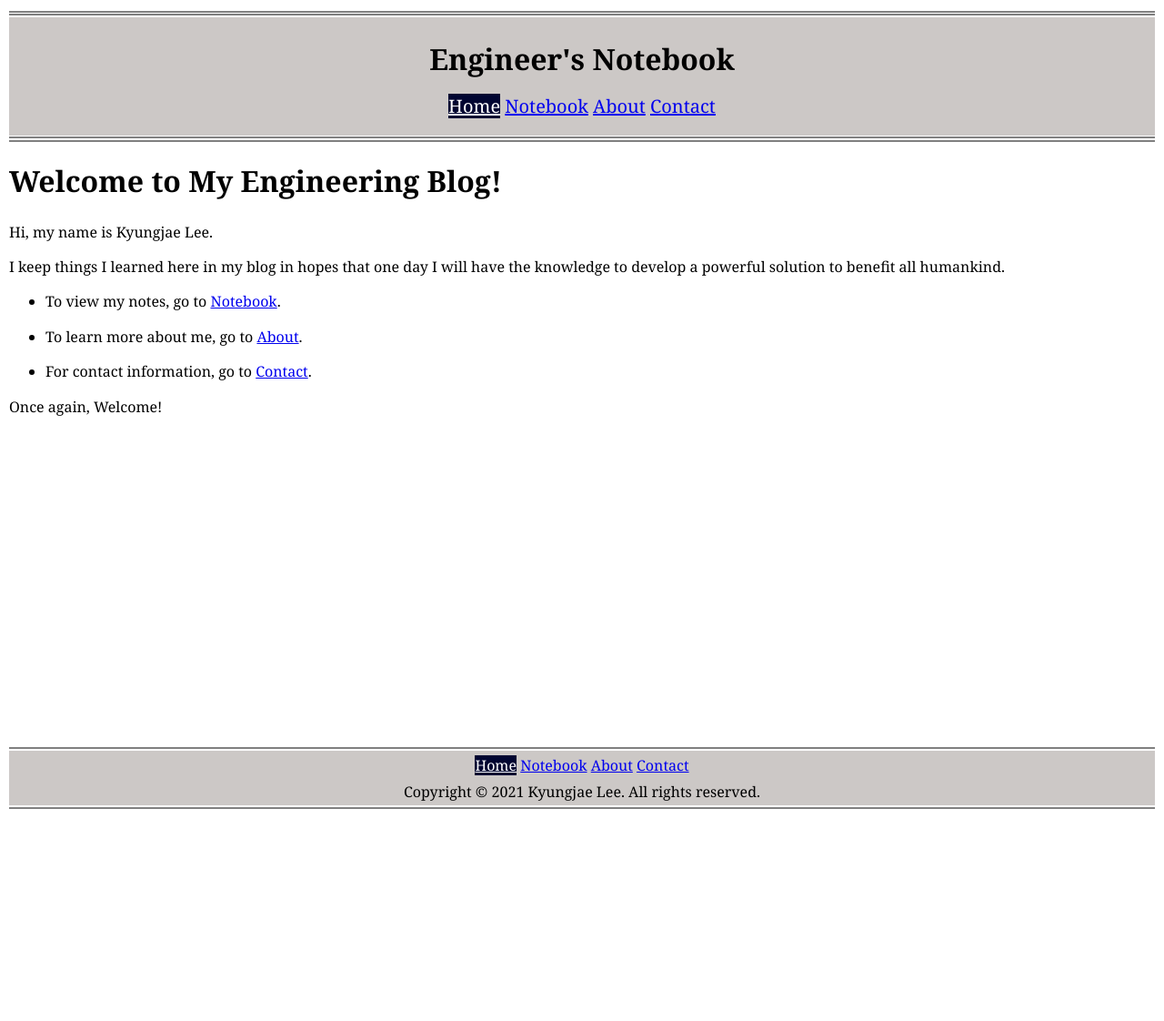
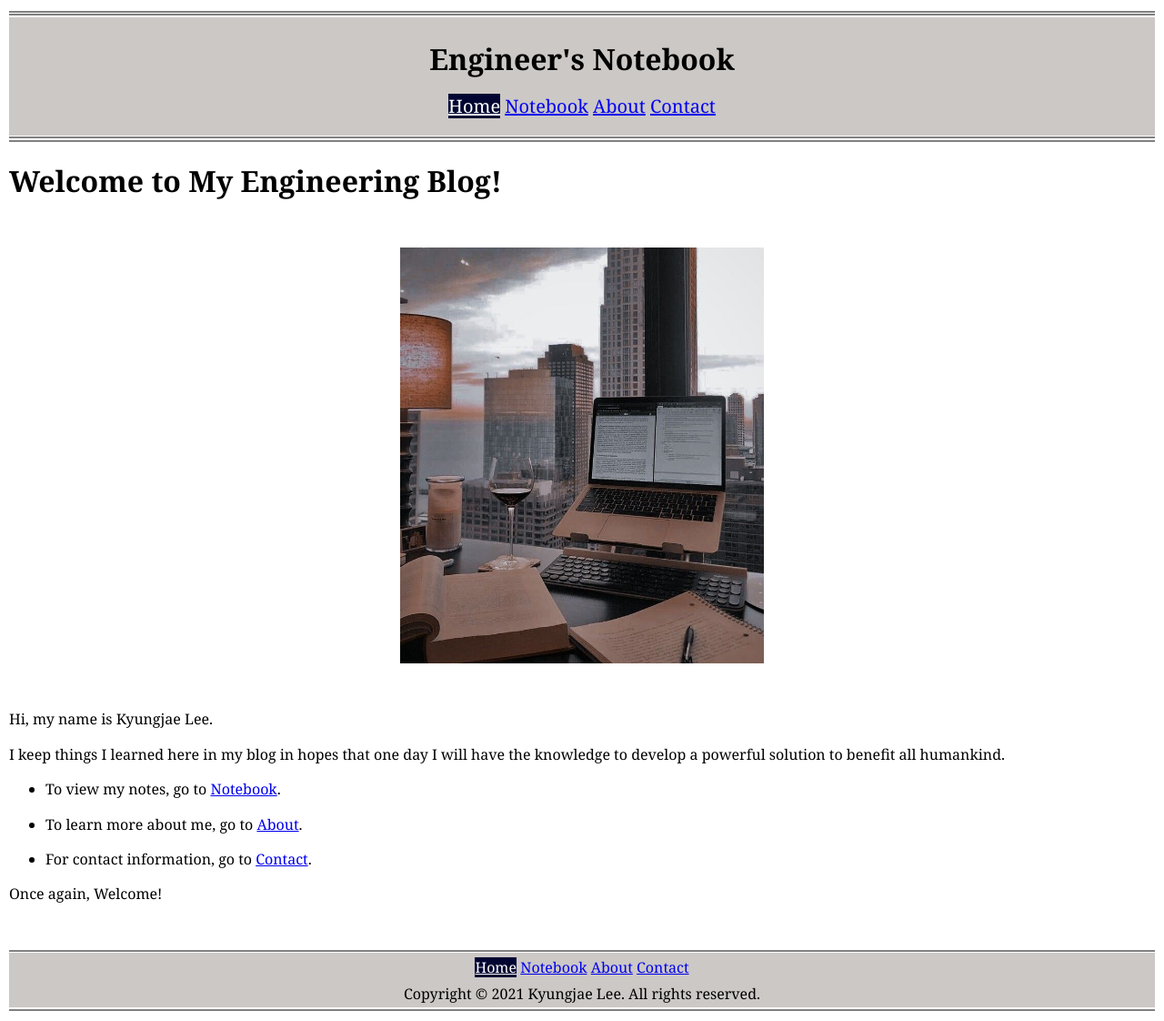
Before and after one commit to kyungjae-lee/kyungjae-lee.github.io, a Jekyll site: the page built from index.html, in a window 1280 px wide. Shown: the whole page at 91% size. Built offline with Jekyll 4.4.1, drawn with Linux system fonts in a browser that asks for light colours; before the commit the page ends 900 px from its top, so only the background shows below that.

Commit message:
Update 'index.html', add wallpaper to the main page

```diff
--- a/index.html
+++ b/index.html
@@ -4,6 +4,9 @@ titleAfter: Kyungjae's Engineering Blog
 ---
 
 <h1>Welcome to My Engineering Blog!</h1>
+
+<img src="{{site.baseurl}}/img/wallpaper/wallpaper.jpg" alt="wallpaper" class="inline-img-w400">
+
 <p>Hi, my name is Kyungjae Lee.<p>
 <p>I keep things I learned here in my blog in hopes that one day I will have
 the knowledge to develop a powerful solution to benefit all humankind.</p>
```
Also changed, not shown: img/wallpaper/wallpaper.jpg (added).
